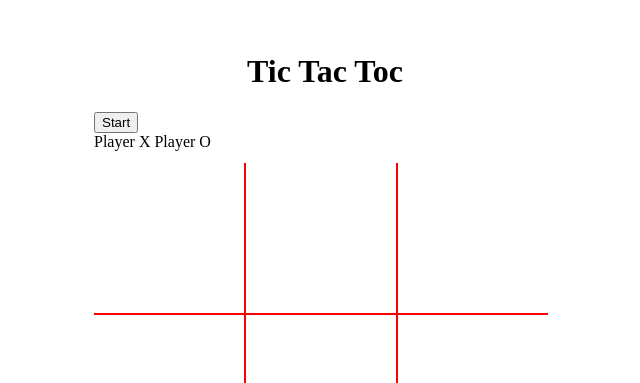
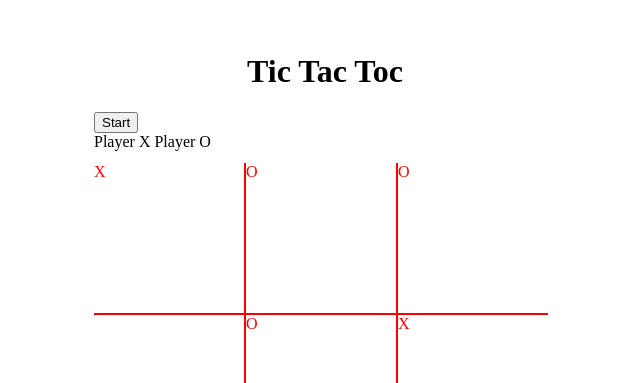
Before and after one commit to jingXuOne/TicTacToc, a React app: page / in a window 1280 px wide. Shown: the part 118-501 px from the top of the page, 315-955 px from the left. Built offline with nearby package versions, Linux system fonts and the light colour scheme.

Commit message:
Add player display

```diff
--- a/src/Board.js
+++ b/src/Board.js
@@ -11,22 +11,22 @@ export default function Board(props) {
 
         <div class="board">
           <div class="square top left">
-            <div class=""></div>
+            <div class="play1"></div>
           </div>
           <div class="square top">
-            <div class=""></div>
+            <div class="play2"></div>
           </div>
           <div class="square top right">
-            <div class=""></div>
+          <div class="play2"></div>
           </div>
           <div class="square left">
             <div class=""></div>
           </div>
           <div class="square">
-            <div class=""></div>
+          <div class="play2"></div>
           </div>
           <div class="square right">
-            <div class=""></div>
+          <div class="play1"></div>
           </div>
           <div class="square bottom left">
             <div class=""></div>
--- a/src/styles.css
+++ b/src/styles.css
@@ -21,6 +21,16 @@ div {
 #info{
   width: 50%;
   height: 30px;
+}
+.play1:before{
+  content:"X"
+}
+.play1 .play2{
+  width: 120px;
+  height: 120px;
+}
+.play2:before{
+  content:"O"
 }
 /* #startButton{
   width: 100%;
```
